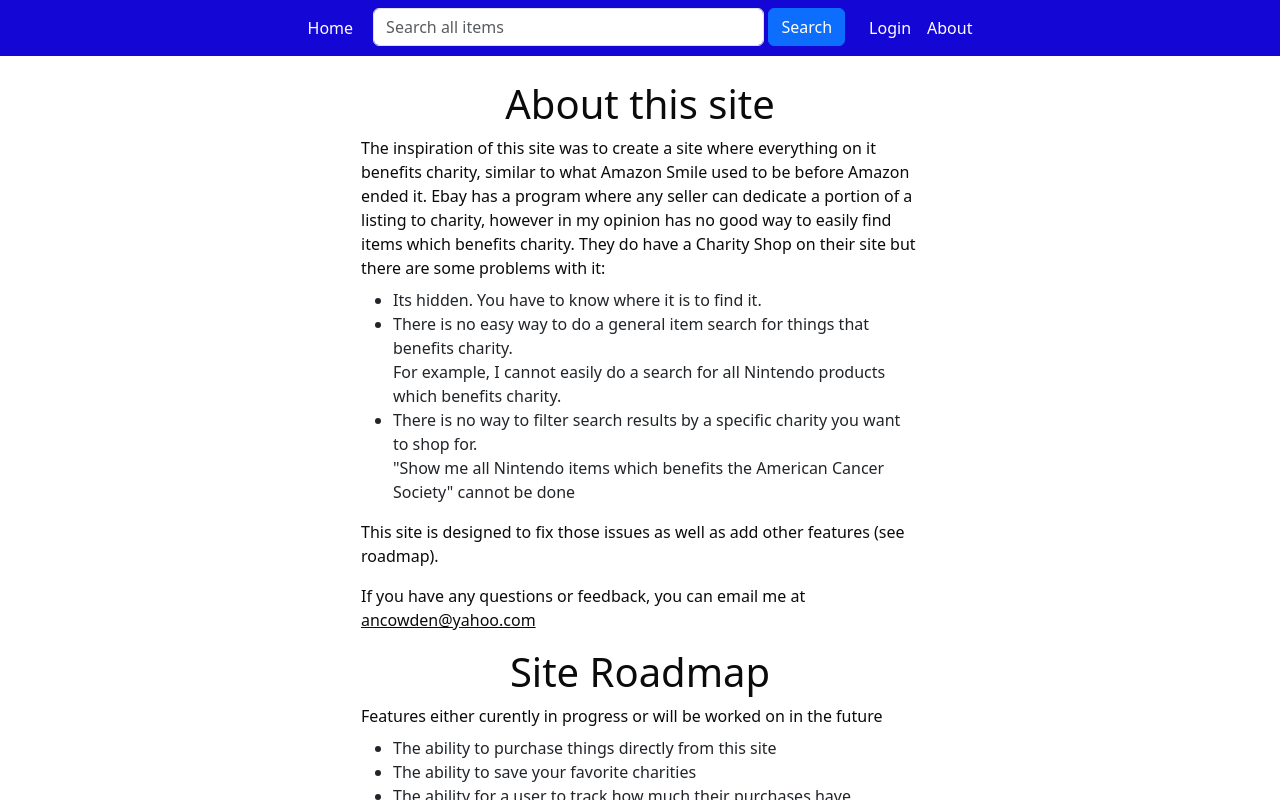
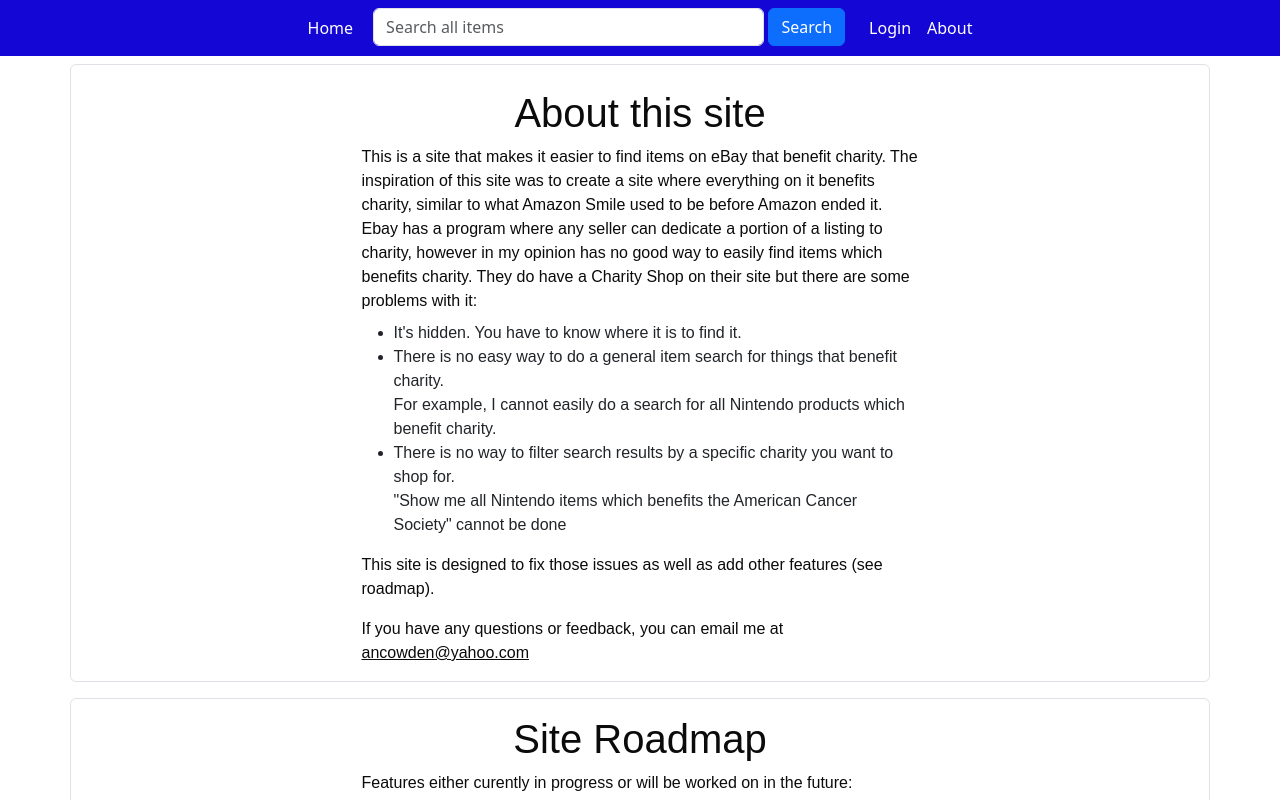
Before and after one commit to bluenote28/CharityShopFrontEnd, a React (Create React App) app: page /about in a window 1280 px wide. Shown: the top 800 px of the page. Built offline with nearby package versions, Linux system fonts and the light colour scheme.

Commit message:
styling and text changes

```diff
--- a/src/pages/About.js
+++ b/src/pages/About.js
@@ -2,20 +2,25 @@ import { Container } from "react-bootstrap";
 
 function AboutPage() {
 
+    const containerStyle = {
+        fontFamily: "arial",
+    }
+
     return (
         <>
-           <h1 className="mt-4" style={{textAlign: "center"}}>About this site</h1>
-           <Container>
-                <p className="w-50 m-auto">The inspiration of this site was to create a site where everything on it benefits charity, similar to what
+           <Container className="border rounded-2 mt-2 py-3" style={containerStyle}>
+                <h1 className="mt-2" style={{textAlign: "center"}}>About this site</h1>
+                <p className="w-50 m-auto">This is a site that makes it easier to find items on eBay that benefit charity.
+                    The inspiration of this site was to create a site where everything on it benefits charity, similar to what
                     Amazon Smile used to be before Amazon ended it. Ebay has a program where any seller can dedicate a portion
                     of a listing to charity, however in my opinion has no good way to easily find items which benefits charity.
                     They do have a Charity Shop on their site but there are some problems with it:
                 </p>
 
                 <ul className="w-50 m-auto mt-2">
-                    <li>Its hidden. You have to know where it is to find it.</li>
-                    <li>There is no easy way to do a general item search for things that benefits charity.<br />
-                        For example, I cannot easily do a search for all Nintendo products which benefits charity.</li>
+                    <li>It's hidden. You have to know where it is to find it.</li>
+                    <li>There is no easy way to do a general item search for things that benefit charity.<br />
+                        For example, I cannot easily do a search for all Nintendo products which benefit charity.</li>
                     <li>There is no way to filter search results by a specific charity you want to shop for. <br />
                         "Show me all Nintendo items which benefits the American Cancer Society" cannot be done</li>
                 </ul>
@@ -26,10 +31,10 @@ function AboutPage() {
            </Container>
 
 
-           <Container className="mt-3 mb-5">
+           <Container className="mt-3 mb-5 border rounded-2 py-3" style={containerStyle}>
                 <h1 style={{textAlign: "center"}}>Site Roadmap</h1>
 
-                <p className="w-50 m-auto">Features either curently in progress or will be worked on in the future</p>
+                <p className="w-50 m-auto">Features either curently in progress or will be worked on in the future:</p>
                 <ul className="w-50 m-auto mt-2">
                     <li>The ability to purchase things directly from this site</li>
                     <li>The ability to save your favorite charities</li>
```
